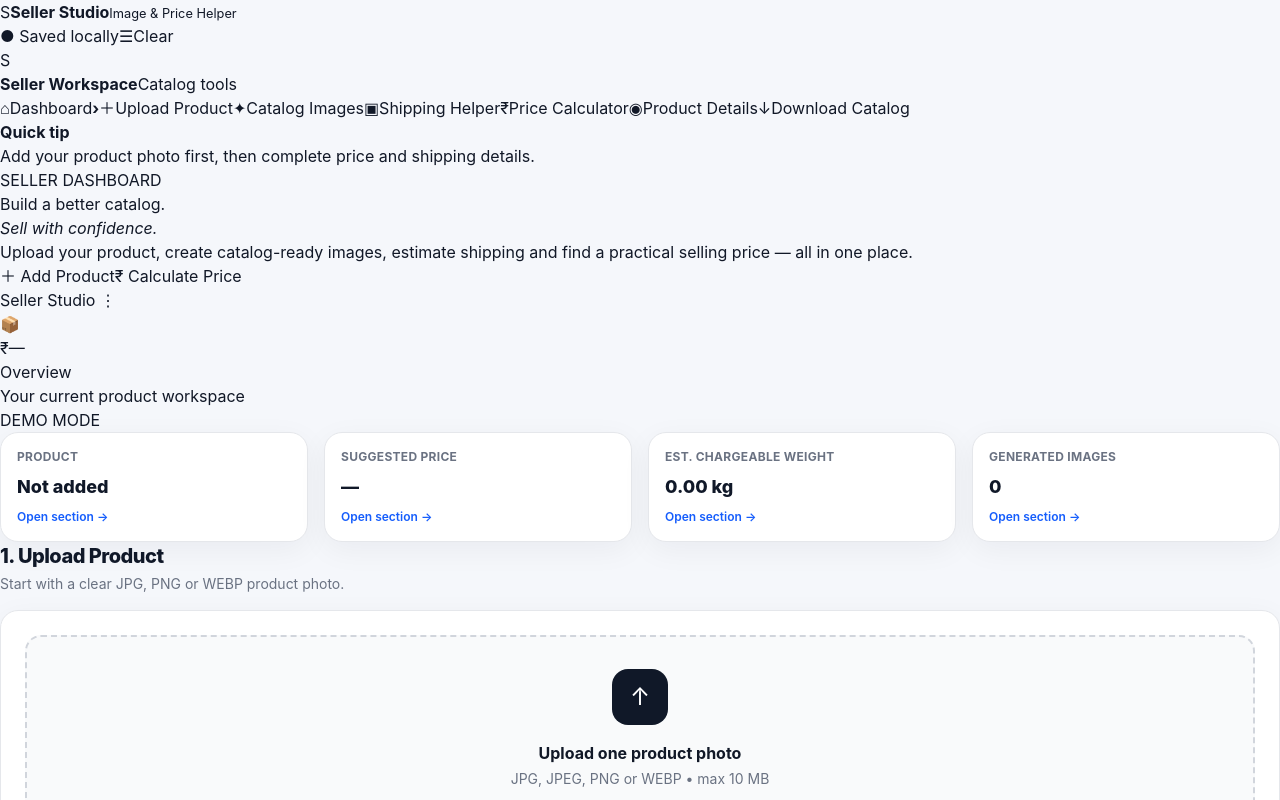
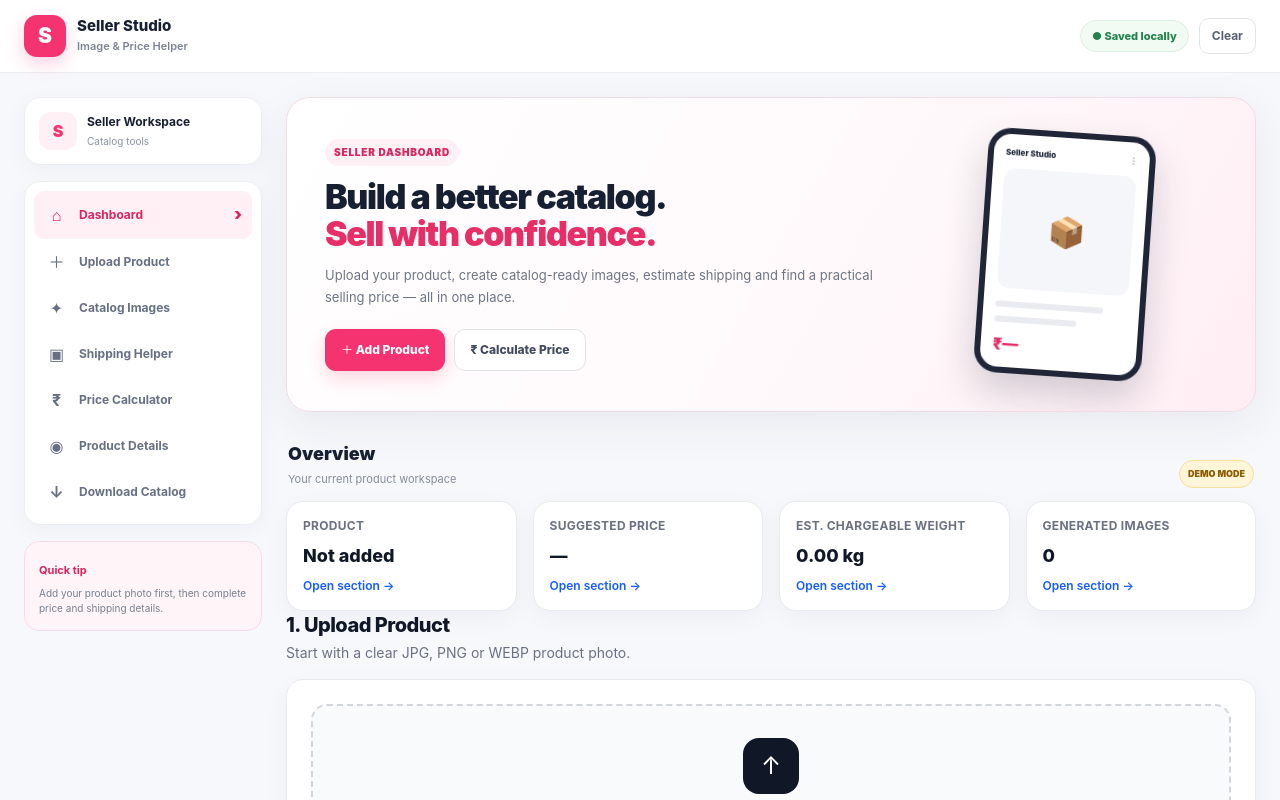
Before and after one commit to premkondalkar/seller-image-price-helper, a React (Vite) app: page / in a window 1280 px wide. Shown: the top 800 px of the page. Built offline with nearby package versions, Linux system fonts and the light colour scheme.

Commit message:
Add professional seller dashboard styling

```diff
--- a/src/index.css
+++ b/src/index.css
@@ -1,20 +1,88 @@
 @import "tailwindcss";
 
-:root { font-family: Inter, ui-sans-serif, system-ui, -apple-system, BlinkMacSystemFont, "Segoe UI", sans-serif; color: #111827; background: #f5f7fb; font-synthesis: none; text-rendering: optimizeLegibility; }
-* { box-sizing: border-box; }
-body { margin: 0; min-width: 320px; }
-button, input, select { font: inherit; }
-button { cursor: pointer; }
-button:disabled { cursor: not-allowed; }
-:focus-visible { outline: 3px solid #93c5fd; outline-offset: 2px; }
-.card { border: 1px solid #e5e7eb; background: white; border-radius: 18px; box-shadow: 0 8px 30px rgba(15,23,42,.05); }
-.btn { display:inline-flex; align-items:center; justify-content:center; gap:.5rem; border-radius:12px; padding:.72rem 1rem; font-weight:700; transition:.15s; }
-.btn-primary { background:#111827; color:white; }
-.btn-primary:hover:not(:disabled) { background:#1f2937; }
-.btn-secondary { background:white; border:1px solid #d1d5db; color:#111827; }
-.btn-secondary:hover:not(:disabled) { background:#f9fafb; }
-.btn-danger { background:#fff1f2; color:#be123c; border:1px solid #fecdd3; }
-.input { width:100%; border:1px solid #d1d5db; border-radius:11px; padding:.7rem .8rem; background:#fff; }
-.input:focus { border-color:#2563eb; }
-.label { display:block; font-size:.82rem; font-weight:700; color:#374151; margin-bottom:.35rem; }
-.badge { display:inline-flex; align-items:center; border-radius:999px; padding:.22rem .55rem; font-size:.7rem; font-weight:800; }
+:root{font-family:Inter,ui-sans-serif,system-ui,-apple-system,BlinkMacSystemFont,"Segoe UI",sans-serif;color:#172033;background:#f7f8fc;font-synthesis:none;text-rendering:optimizeLegibility;}
+*{box-sizing:border-box;}
+html{scroll-behavior:smooth;}
+body{margin:0;min-width:320px;background:#f7f8fc;}
+button,input,select,textarea{font:inherit;}
+button{cursor:pointer;}
+button:disabled{cursor:not-allowed;}
+:focus-visible{outline:3px solid #f4a6c0;outline-offset:2px;}
+
+.app-shell{min-height:100vh;background:#f7f8fc;}
+.app-header{position:sticky;top:0;z-index:50;background:rgba(255,255,255,.96);backdrop-filter:blur(16px);border-bottom:1px solid #eceef3;}
+.header-inner{max-width:1400px;margin:auto;height:72px;padding:0 24px;display:flex;align-items:center;justify-content:space-between;}
+.brand{border:0;background:transparent;padding:0;display:flex;align-items:center;gap:11px;text-align:left;color:#172033;}
+.brand-mark{width:42px;height:42px;border-radius:13px;display:grid;place-items:center;background:#f43370;color:white;font-weight:900;font-size:21px;box-shadow:0 7px 18px rgba(244,51,112,.22);}
+.brand strong{display:block;font-size:15px;font-weight:850;line-height:1.1;}
+.brand small{display:block;margin-top:4px;color:#7b8496;font-size:11px;font-weight:600;}
+.header-actions{display:flex;align-items:center;gap:10px;}
+.status-pill{border:1px solid #dcefe3;background:#f1fbf4;color:#23824b;border-radius:999px;padding:7px 11px;font-size:11px;font-weight:800;}
+.clear-button{border:1px solid #e0e3ea;background:white;color:#586174;border-radius:10px;padding:8px 12px;font-size:12px;font-weight:750;}
+.icon-button{border:1px solid #e0e3ea;background:white;border-radius:10px;padding:8px 11px;color:#465066;}
+.mobile-menu{display:none;}
+
+.app-layout{max-width:1400px;margin:auto;display:flex;gap:24px;padding:24px;}
+.sidebar{width:238px;flex:0 0 238px;position:sticky;top:96px;height:calc(100vh - 120px);}
+.seller-card{display:flex;align-items:center;gap:10px;padding:14px;background:white;border:1px solid #eceef3;border-radius:16px;box-shadow:0 5px 22px rgba(24,31,50,.04);}
+.seller-avatar{width:38px;height:38px;border-radius:12px;background:#fff0f5;color:#f43370;display:grid;place-items:center;font-weight:900;}
+.seller-card strong{display:block;font-size:12px;}
+.seller-card span{display:block;color:#8a92a3;font-size:10px;margin-top:3px;}
+.side-nav{margin-top:16px;padding:9px;background:white;border:1px solid #eceef3;border-radius:16px;box-shadow:0 5px 22px rgba(24,31,50,.04);}
+.side-nav button{width:100%;border:0;background:transparent;color:#667085;display:flex;align-items:center;gap:10px;padding:11px 10px;border-radius:10px;text-align:left;font-size:12px;font-weight:750;}
+.side-nav button:hover{background:#faf1f5;color:#d7255e;}
+.side-nav button.active{background:#fff0f5;color:#d7255e;}
+.side-nav button b{margin-left:auto;font-size:17px;}
+.nav-icon{width:25px;text-align:center;font-size:16px;}
+.side-tip{margin-top:16px;padding:14px;border-radius:15px;background:#fff5f8;border:1px solid #f9d9e5;}
+.side-tip strong{font-size:11px;color:#d7255e;}
+.side-tip p{margin:6px 0 0;color:#777f90;font-size:10px;line-height:1.5;}
+
+.content{min-width:0;flex:1;max-width:1080px;}
+.section-anchor{scroll-margin-top:94px;}
+.hero-card{min-height:315px;border-radius:24px;padding:34px 38px;display:grid;grid-template-columns:1.5fr .8fr;gap:20px;align-items:center;background:linear-gradient(120deg,#fff 0%,#fff8fa 62%,#ffeef4 100%);border:1px solid #f2dce4;box-shadow:0 14px 45px rgba(31,39,58,.07);overflow:hidden;}
+.eyebrow{display:inline-flex;padding:6px 9px;border-radius:999px;background:#fff0f5;color:#d7255e;font-size:10px;font-weight:900;letter-spacing:.08em;}
+.hero-card h1{margin:13px 0 0;font-size:34px;line-height:1.08;letter-spacing:-.04em;color:#172033;font-weight:900;}
+.hero-card h1 em{font-style:normal;color:#e72e67;}
+.hero-card p{max-width:650px;margin:13px 0 0;color:#6d7586;font-size:13px;line-height:1.65;}
+.hero-actions{display:flex;gap:9px;margin-top:21px;flex-wrap:wrap;}
+.primary-action,.secondary-action{border-radius:11px;padding:11px 15px;font-size:12px;font-weight:850;transition:.15s;border:1px solid transparent;}
+.primary-action{background:#f43370;color:white;box-shadow:0 7px 18px rgba(244,51,112,.2);}
+.primary-action:hover{background:#dd255e;transform:translateY(-1px);}
+.secondary-action{background:white;border-color:#e0e3ea;color:#414b60;}
+.secondary-action:hover{background:#fafbfc;}
+.hero-illustration{display:flex;justify-content:center;align-items:center;}
+.phone-preview{width:168px;height:245px;border-radius:23px;background:white;border:6px solid #202638;box-shadow:0 18px 38px rgba(31,39,58,.2);padding:12px;transform:rotate(4deg);}
+.preview-top{font-size:8px;font-weight:850;display:flex;justify-content:space-between;}
+.preview-image{height:120px;border-radius:12px;background:#f5f6f9;margin-top:10px;display:grid;place-items:center;overflow:hidden;font-size:30px;}
+.preview-image img{width:100%;height:100%;object-fit:cover;}
+.preview-line{height:6px;width:62%;border-radius:99px;background:#e9ebf0;margin-top:9px;}
+.preview-line.wide{width:82%;margin-top:13px;}
+.preview-price{font-size:16px;font-weight:900;color:#e72e67;margin-top:10px;}
+.dashboard-heading{display:flex;justify-content:space-between;align-items:end;margin:28px 2px 13px;}
+.dashboard-heading h2{margin:0;font-size:18px;font-weight:900;}
+.dashboard-heading p{margin:4px 0 0;color:#858d9e;font-size:11px;}
+.demo-badge{font-size:9px;font-weight:900;color:#8a5b00;background:#fff5d9;border:1px solid #f6df9b;border-radius:999px;padding:6px 8px;}
+
+.card{border:1px solid #e8eaf0;background:white;border-radius:17px;box-shadow:0 7px 25px rgba(15,23,42,.045);}
+.btn{display:inline-flex;align-items:center;justify-content:center;gap:.5rem;border-radius:11px;padding:.72rem 1rem;font-weight:750;transition:.15s;}
+.btn-primary{background:#f43370;color:white;}
+.btn-primary:hover:not(:disabled){background:#dd255e;}
+.btn-secondary{background:white;border:1px solid #dfe2e9;color:#263044;}
+.btn-secondary:hover:not(:disabled){background:#fafbfc;}
+.btn-danger{background:#fff1f4;color:#be123c;border:1px solid #fecdd8;}
+.input{width:100%;border:1px solid #d9dde6;border-radius:10px;padding:.72rem .8rem;background:#fff;}
+.input:focus{border-color:#f09ab5;box-shadow:0 0 0 3px #fff0f5;}
+.label{display:block;font-size:.78rem;font-weight:750;color:#465066;margin-bottom:.35rem;}
+.badge{display:inline-flex;align-items:center;border-radius:999px;padding:.22rem .55rem;font-size:.7rem;font-weight:800;}
+
+.catalog-card{border:1px solid #e8eaf0;background:white;border-radius:18px;padding:20px;display:flex;align-items:center;justify-content:space-between;gap:16px;box-shadow:0 7px 25px rgba(15,23,42,.045);}
+.catalog-icon{width:42px;height:42px;border-radius:12px;background:#fff0f5;color:#e72e67;display:grid;place-items:center;font-size:20px;font-weight:900;float:left;margin-right:12px;}
+.catalog-card h3{margin:1px 0 4px;font-size:14px;font-weight:850;}
+.catalog-card p{margin:0;color:#7d8595;font-size:11px;line-height:1.5;}
+.app-footer{padding:20px 2px 92px;color:#8a92a2;font-size:10px;line-height:1.6;}
+.mobile-nav{display:none;}
+.bottom-nav{display:none;}
+
+@media(max-width:1023px){.sidebar{display:none;}.app-layout{padding:18px;}.mobile-menu{display:inline-block;}.clear-button{display:none;}.mobile-nav{display:grid;grid-template-columns:repeat(2,1fr);gap:5px;padding:10px 18px 14px;border-top:1px solid #eceef3;background:white;}.mobile-nav button{border:0;background:#fafbfc;border-radius:10px;padding:10px;text-align:left;font-size:11px;font-weight:750;color:#596276;}.mobile-nav button.active{background:#fff0f5;color:#d7255e;}.mobile-nav span{margin-right:7px;}.hero-card{grid-template-columns:1fr;min-height:auto;padding:28px;}.hero-illustration{display:none;}}
+@media(max-width:640px){.header-inner{height:62px;padding:0 14px;}.brand-mark{width:37px;height:37px;border-radius:11px;font-size:18px;}.brand strong{font-size:13px;}.brand small{font-size:9px;}.status-pill{font-size:9px;padding:6px 8px;}.app-layout{padding:12px 12px 0;display:block;}.hero-card{border-radius:19px;padding:22px 18px;}.hero-card h1{font-size:27px;}.hero-card p{font-size:11px;}.hero-actions{margin-top:17px;}.primary-action,.secondary-action{padding:10px 12px;font-size:11px;}.dashboard-heading{margin-top:22px;}.catalog-card{align-items:flex-start;flex-direction:column;}.catalog-card .primary-action,.catalog-card .secondary-action{width:100%;}.bottom-nav{position:fixed;bottom:0;left:0;right:0;height:65px;z-index:60;display:flex;justify-content:space-around;background:rgba(255,255,255,.98);border-top:1px solid #e8eaf0;box-shadow:0 -6px 25px rgba(15,23,42,.07);padding:5px 5px calc(5px + env(safe-area-inset-bottom));}.bottom-nav button{flex:1;border:0;background:transparent;color:#8a92a2;font-size:17px;display:flex;flex-direction:column;align-items:center;justify-content:center;gap:2px;}.bottom-nav button.active{color:#e72e67;}.bottom-nav small{font-size:8px;font-weight:800;}.app-footer{padding-bottom:82px;}}
```
